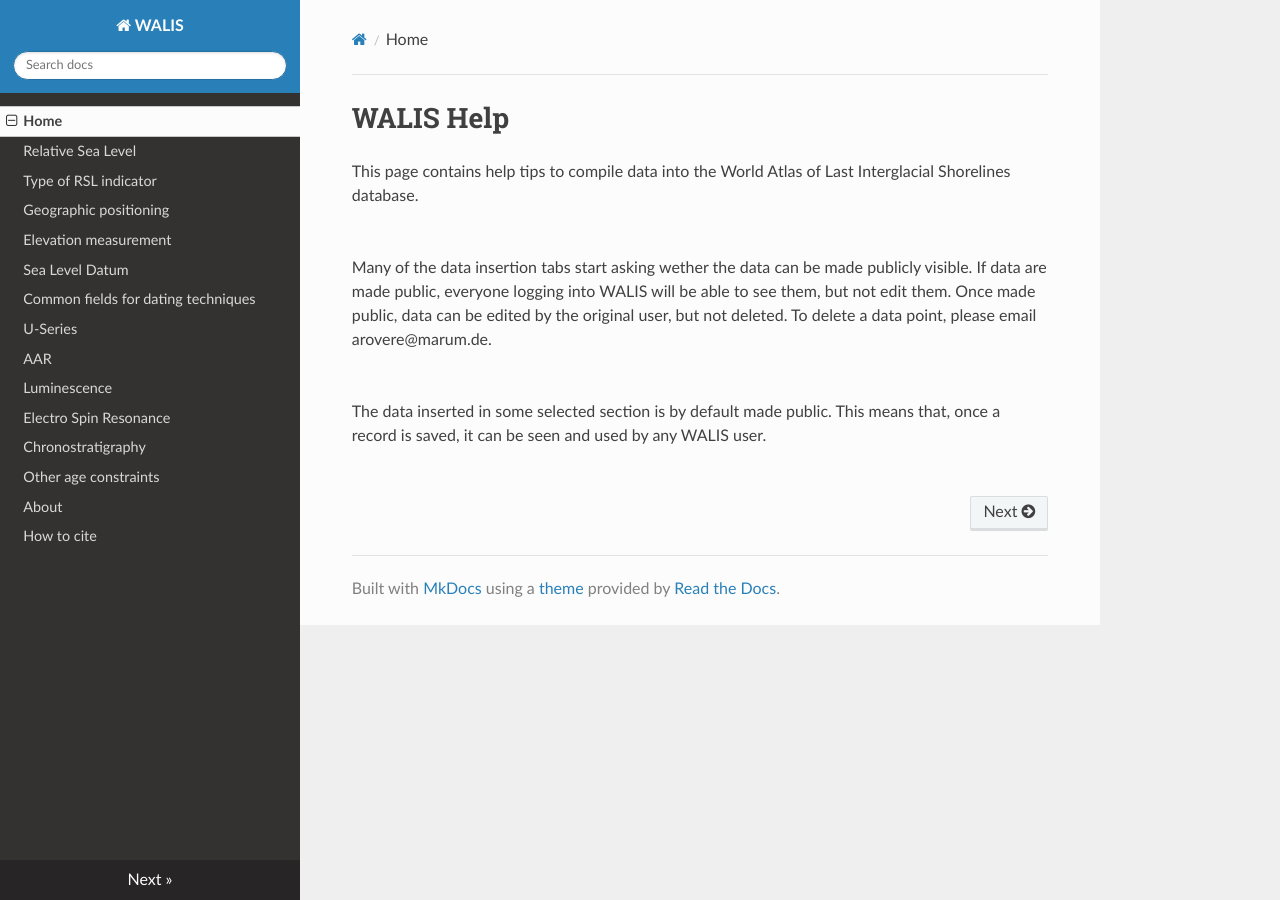
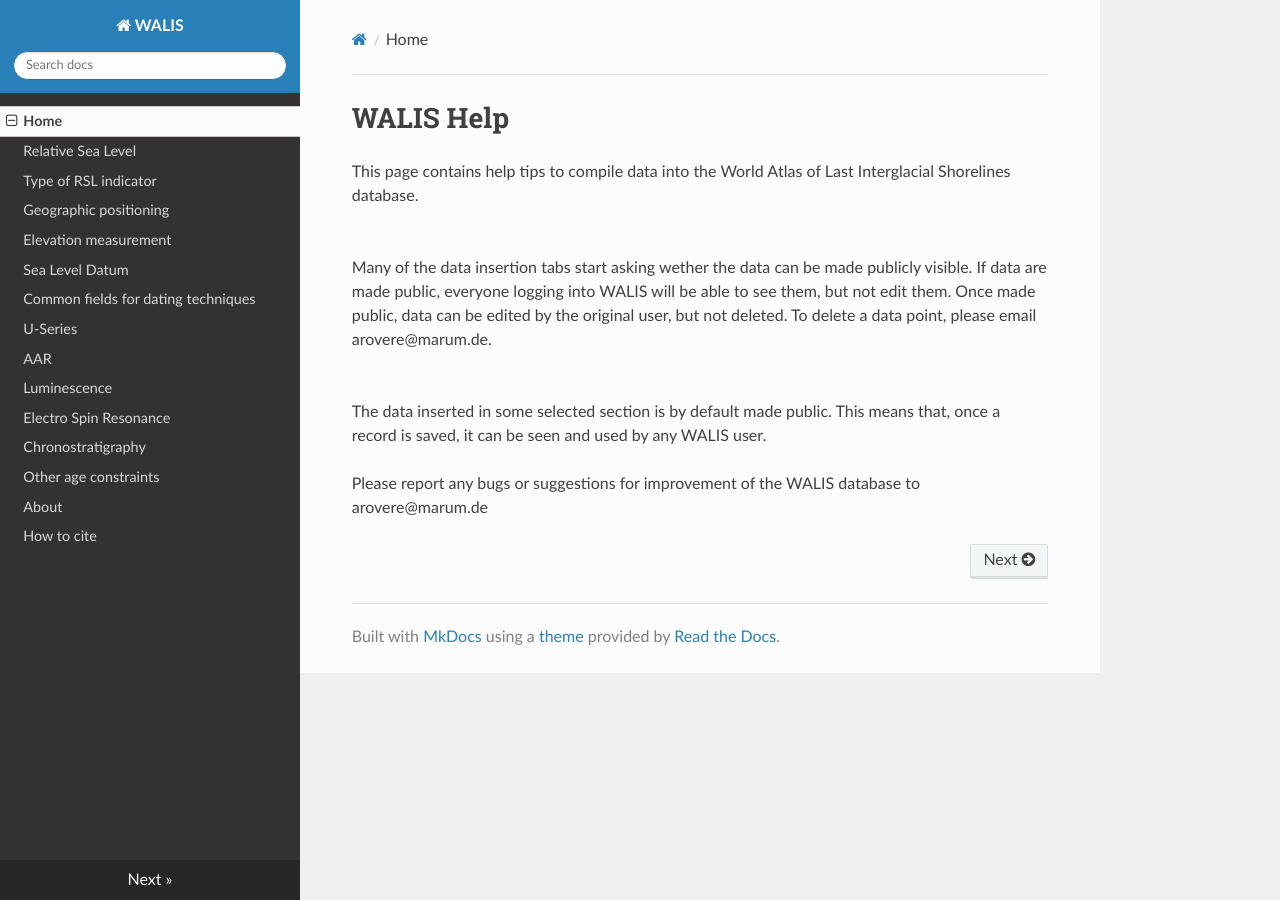
Before and after one commit to Alerovere/WALIS_Help, an MkDocs documentation site: the page built from docs/index.md, in a window 1280 px wide. Built offline with MkDocs 1.6.1, drawn with Linux system fonts in a browser that asks for light colours; nearby versions of some CDN libraries.

Commit message:
Update index.md

```diff
--- a/docs/index.md
+++ b/docs/index.md
@@ -3,4 +3,6 @@ This page contains help tips to compile data into the World Atlas of Last Interg
 
 Many of the data insertion tabs start asking wether the data can be made publicly visible. If data are made public, everyone logging into WALIS will be able to see them, but not edit them. Once made public, data can be edited by the original user, but not deleted. To delete a data point, please email arovere@marum.de.</br></br>
 
-The data inserted in some selected section is by default made public. This means that, once a record is saved, it can be seen and used by any WALIS user.</br></br>
+The data inserted in some selected section is by default made public. This means that, once a record is saved, it can be seen and used by any WALIS user.</br>
+
+Please report any bugs or suggestions for improvement of the WALIS database to arovere@marum.de</br>
```
